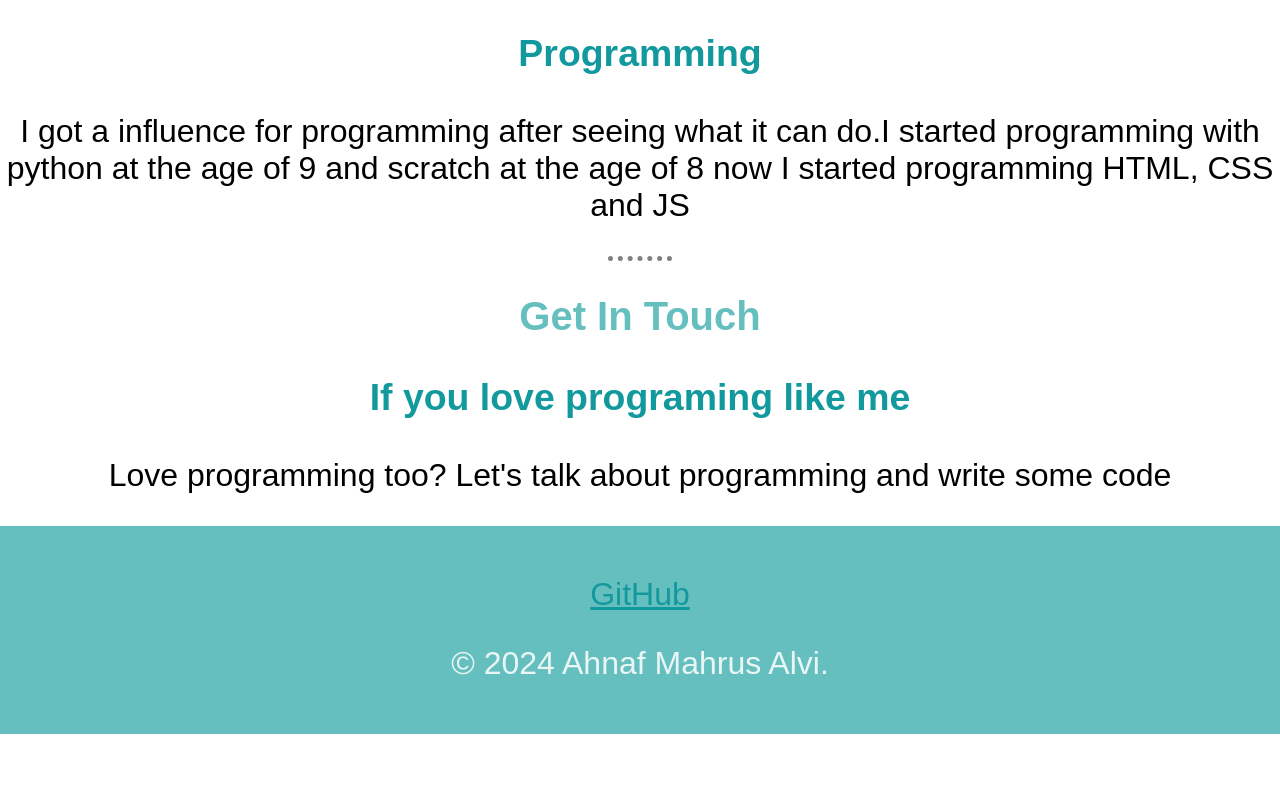
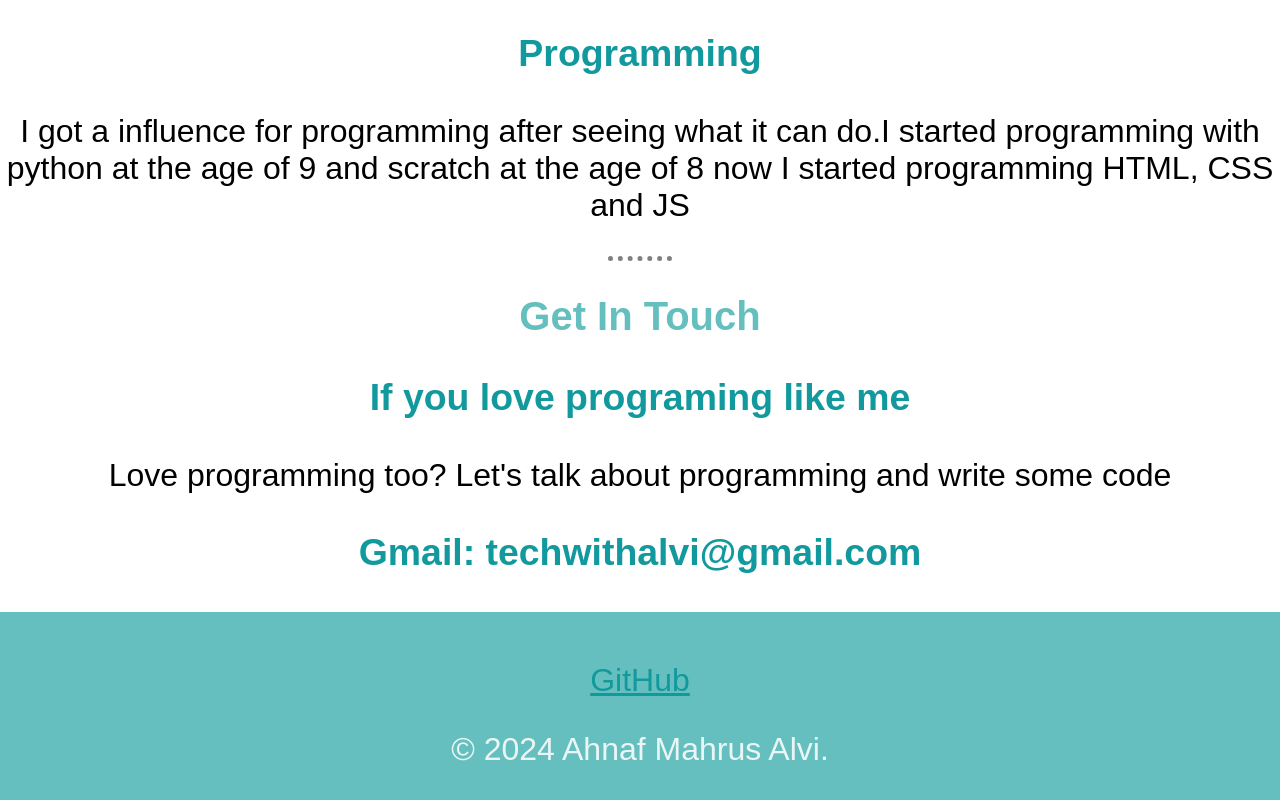
Before and after one commit to TechAlvi/Personal-Site, a plain HTML site: page index.html in a window 1280 px wide. Shown: the part 2258-3058 px from the top of the page. Before the commit the page ends 2992 px from the top, so only its background shows below. Drawn offline with Linux system fonts and the light colour scheme.

Commit message:
Update index.html

```diff
--- a/index.html
+++ b/index.html
@@ -40,6 +40,7 @@
           <h2>Get In Touch</h2>
           <h3>If you love programing like me</h3>
           <p>Love programming too? Let's talk about programming and write some code</p>
+          <h3>Gmail: techwithalvi@gmail.com</h3>
         </div>
       </div>
 
```
